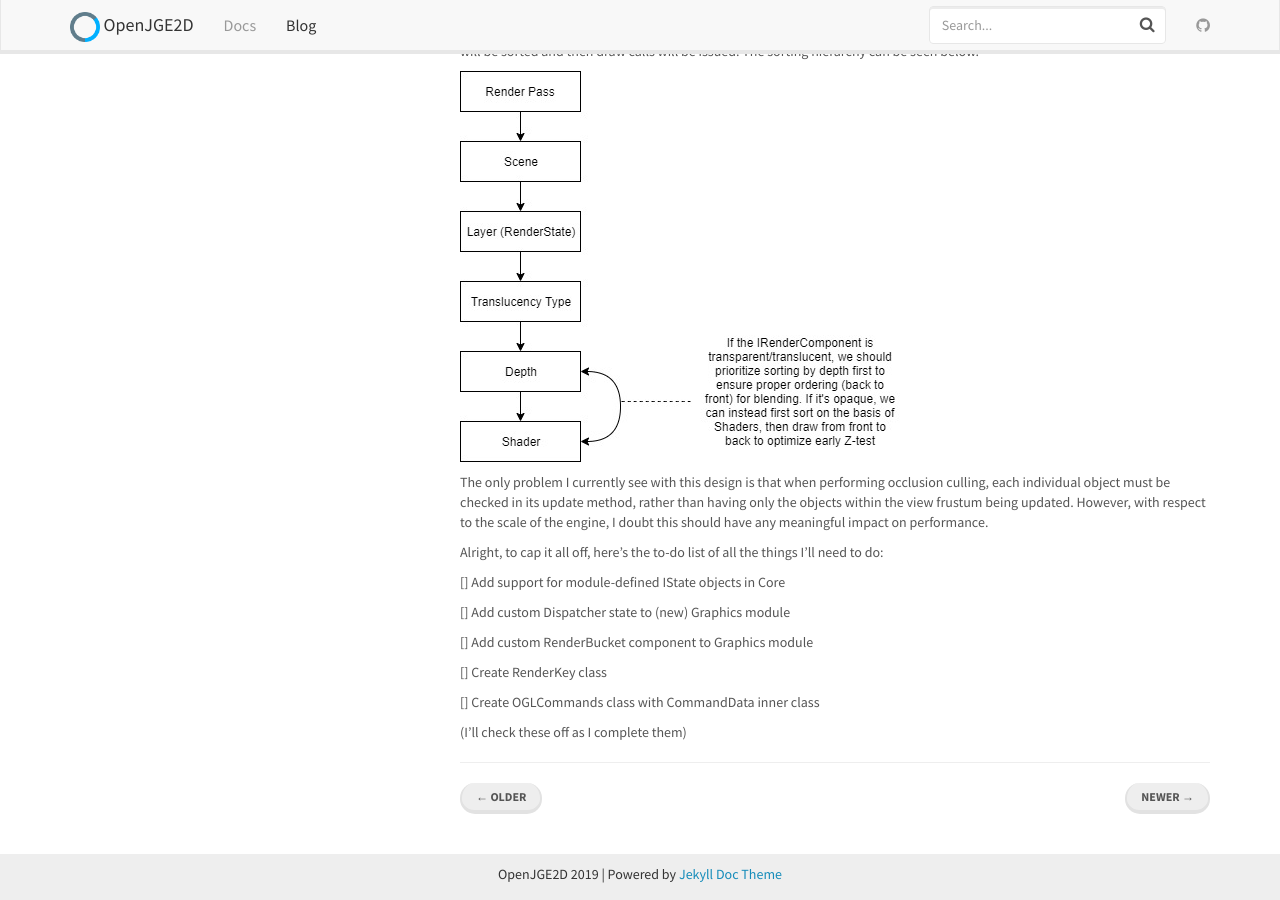
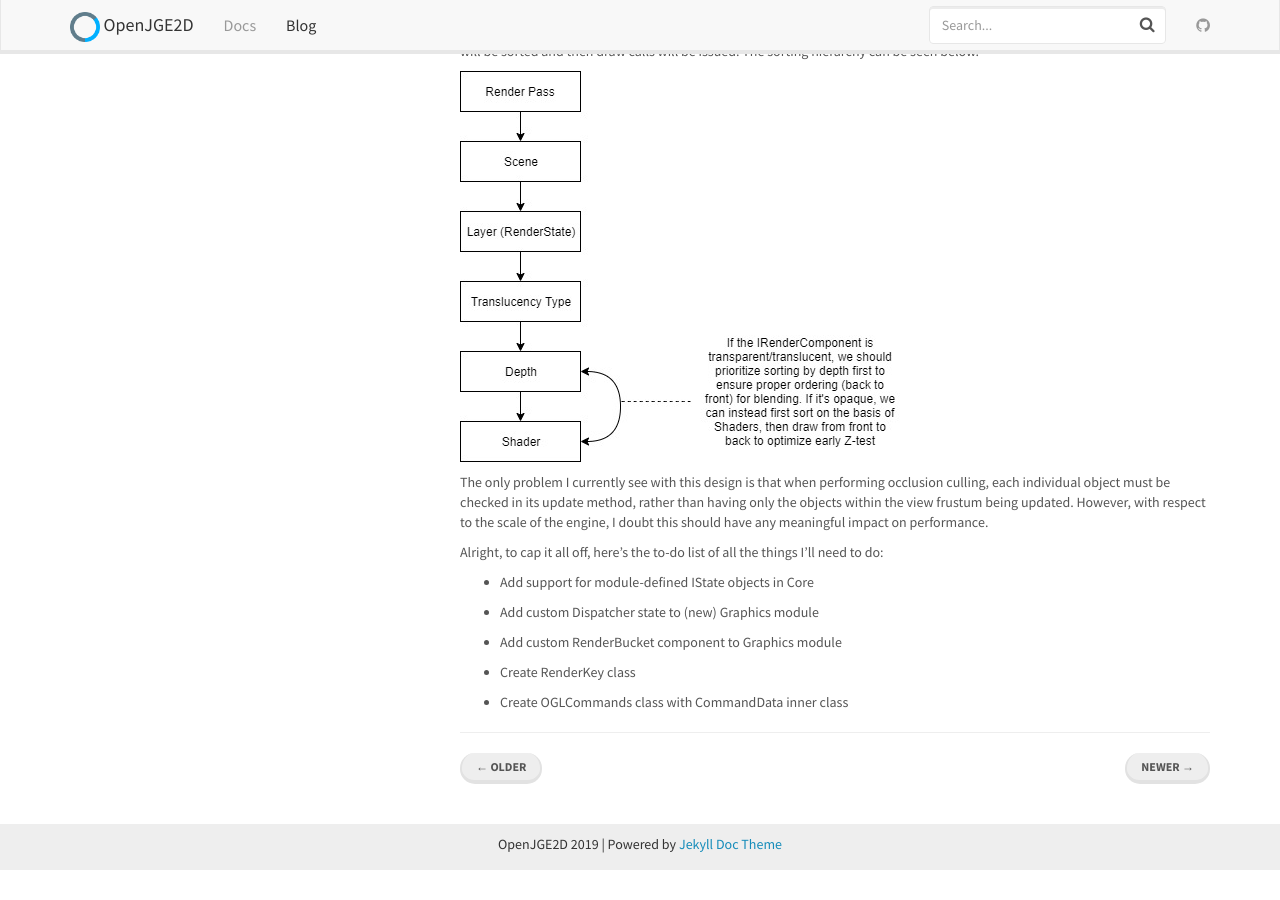
Before and after one commit to OpenJGE/OpenJGE2D-Website, a Jekyll site: the page built from _posts/2019-10-19-graphics-2.md, in a window 1280 px wide and 900 px high, scrolled down 947 px. Built offline with Jekyll 4.4.1, drawn with Linux system fonts in a browser that asks for light colours; after the commit the page ends 1817 px from its top, so only the background shows below that.

Commit message:
Fixed formatting

```diff
--- a/_posts/2019-10-19-graphics-2.md
+++ b/_posts/2019-10-19-graphics-2.md
@@ -18,14 +18,12 @@ The only problem I currently see with this design is that when performing occlus
 
 Alright, to cap it all off, here’s the to-do list of all the things I’ll need to do:
 
-[] Add support for module-defined IState objects in Core
+- Add support for module-defined IState objects in Core
 
-[] Add custom Dispatcher state to (new) Graphics module
+- Add custom Dispatcher state to (new) Graphics module
 
-[] Add custom RenderBucket component to Graphics module
+- Add custom RenderBucket component to Graphics module
 
-[] Create RenderKey class
+- Create RenderKey class
 
-[] Create OGLCommands class with CommandData inner class
-
-(I’ll check these off as I complete them)
+- Create OGLCommands class with CommandData inner class
```
